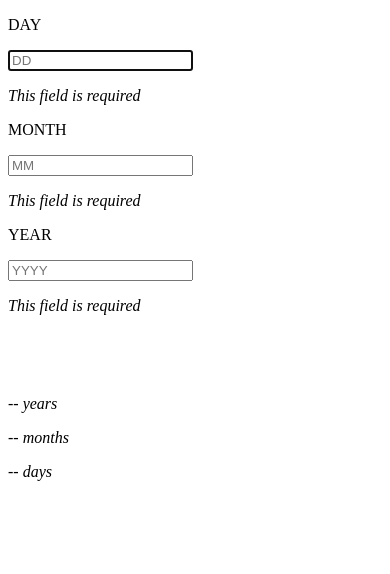
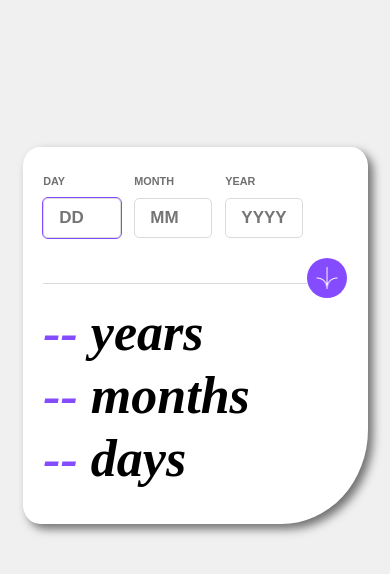
Before and after one commit to AbiodunOlaoluwa/Age-Calculator-App, a plain HTML site: page index.html in a window 390 px wide. Drawn offline with Linux system fonts and the light colour scheme.

Commit message:
implemented mobile optimized styling, remains the centered arrow

```diff
--- a/index.css
+++ b/index.css
@@ -1,3 +1,148 @@
+@media only screen and (max-width: 1440px) {
+    * {
+        box-sizing: border-box;
+        font-size: 13px;
+        font-family: poppins;
+    }
+    body {
+            background-color: hsl(0, 0%, 94%);
+            display: flex;
+            margin: 0;
+            padding: 0;
+            height: 100vh;
+            align-items: center;
+            justify-content: center;
+    }
+    .root {
+        text-align: center;
+    }
+
+    .card {
+        margin: auto;
+        margin-bottom: 50%;
+        background-color: hsl(0, 0%, 100%);
+        padding: 5% 6%;
+        width: 345px;
+        min-height: 350px;
+        max-height: 90vh;
+        border-radius: 5% 5% 25% 5%;
+        box-shadow: 5px 5px 10px hsl(0, 1%, 44%);
+    }
+
+    .top-bar {
+        width: 90%;
+        display: flex;
+        justify-content: space-between;
+        font-weight: 700;
+        color: hsl(0, 1%, 44%);
+    }
+
+    label p {
+        text-align: left;
+        font-size: smaller;
+        color: hsl(0, 1%, 44%);
+        font-family: Arial, Helvetica, sans-serif;
+    }
+
+    input {
+        margin: 0 10%;
+        margin-left: 0;
+        width: 85%;
+        height: 40px;
+        border-radius: 5px;
+        font-weight: 700;
+        border-color: hsl(0, 0%, 86%);
+        border-style: solid;
+        float: left;
+        border-width: 1px;
+        padding-left: 15px;
+        font-size: 17px;
+        font-family: Arial, Helvetica, sans-serif;
+    }
+
+    input:focus {
+        outline: 1px solid hsl(259, 100%, 65%);
+    }
+
+    .top-bar .error {
+        margin: 0;
+        padding: 0;
+        color: hsl(0, 100%, 67%);
+        font-weight: lighter;
+        letter-spacing: 0.01rem;
+        margin-top: 1%;
+        line-height: 10px;
+    }
+
+    .hidden {
+        visibility: hidden;
+    }
+
+    .hr {
+        padding: 0;
+        margin-top: 10px;
+        width: 90%;
+        height: 1px;
+        background-color: hsl(0, 0%, 86%);
+    }
+
+    .arrow-block {
+        display: flex;
+        justify-content: center;
+        align-items: center;
+    }
+
+    .arrow-block img {
+        width: 40px;
+        height: 40px;
+    }
+
+    .arrow {
+        display: inline;
+        justify-content: center;
+        align-items: center;
+        align-self: center;
+        padding: 3%;
+        border-radius: 50%;
+        background-color: hsl(259, 100%, 65%);
+    }
+
+    .bottom-bar {
+        text-align: left;
+        font-weight: 700;
+        font-family: Arial, Helvetica, sans-serif;
+    }
+
+    .bottom-bar span {
+        font-size: 4rem;
+        color: hsl(259, 100%, 65%);
+    }
+
+    .bottom-bar p {
+        line-height: 2.3rem;
+        box-sizing: content-box;
+        padding: 0;
+        margin: 20px;
+        margin-left: 0;
+        font-weight: 800;
+        width: 100%;
+    }
+
+    .bottom-bar i {
+        font-size: 4rem;
+    }
+
+    .notFilled {
+        border-color: hsl(0, 100%, 67%);
+        border-width: 1px;
+    }
+
+    .pNotFilled {
+        color: hsl(0, 100%, 67%);
+    }
+}
+
+
 @media only screen and (min-width: 1440px) {
     * {
         box-sizing: border-box;
@@ -58,11 +203,6 @@
         padding-left: 20px;
         font-size: 32px;
         font-family: Arial, Helvetica, sans-serif;
-    }
-
-    input::-webkit-outer-spin-button,
-    input::-webkit-inner-spin-button {
-        -webkit-appearance: none;
     }
 
     input:focus {
```
